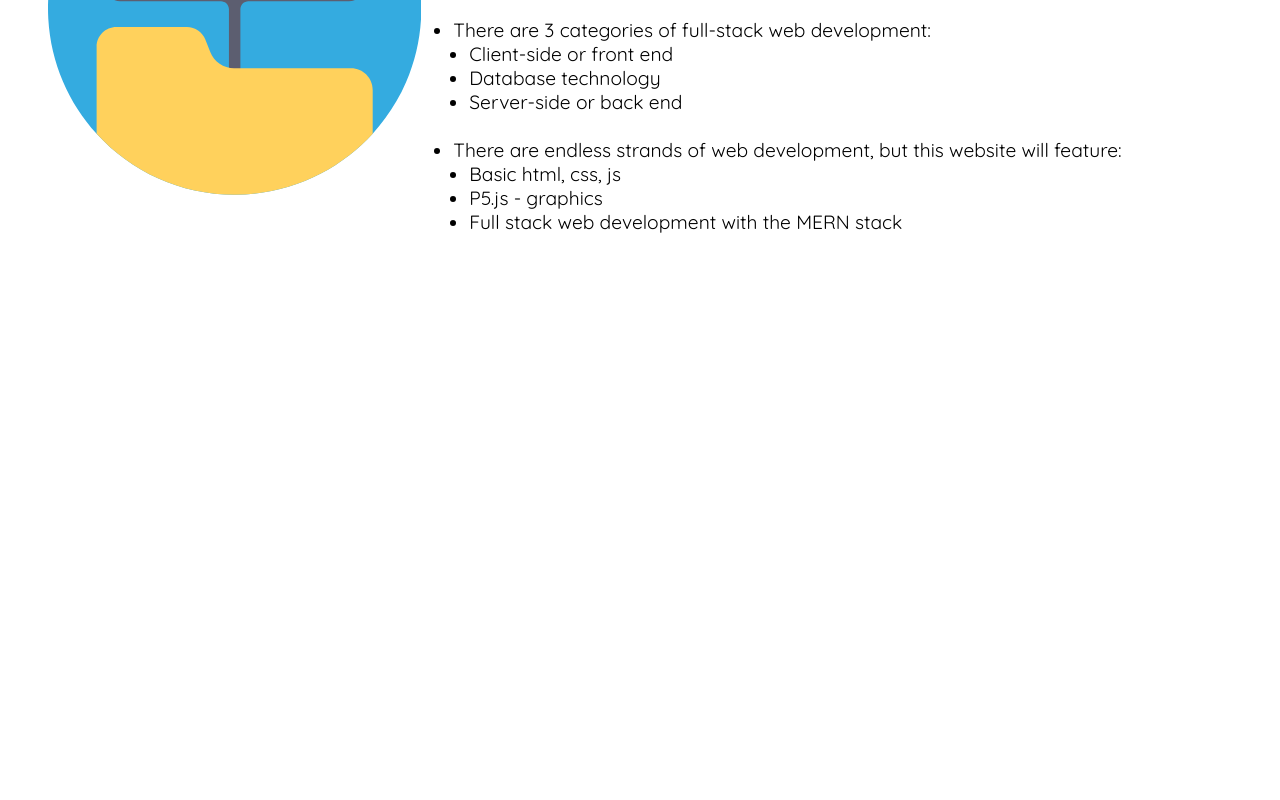
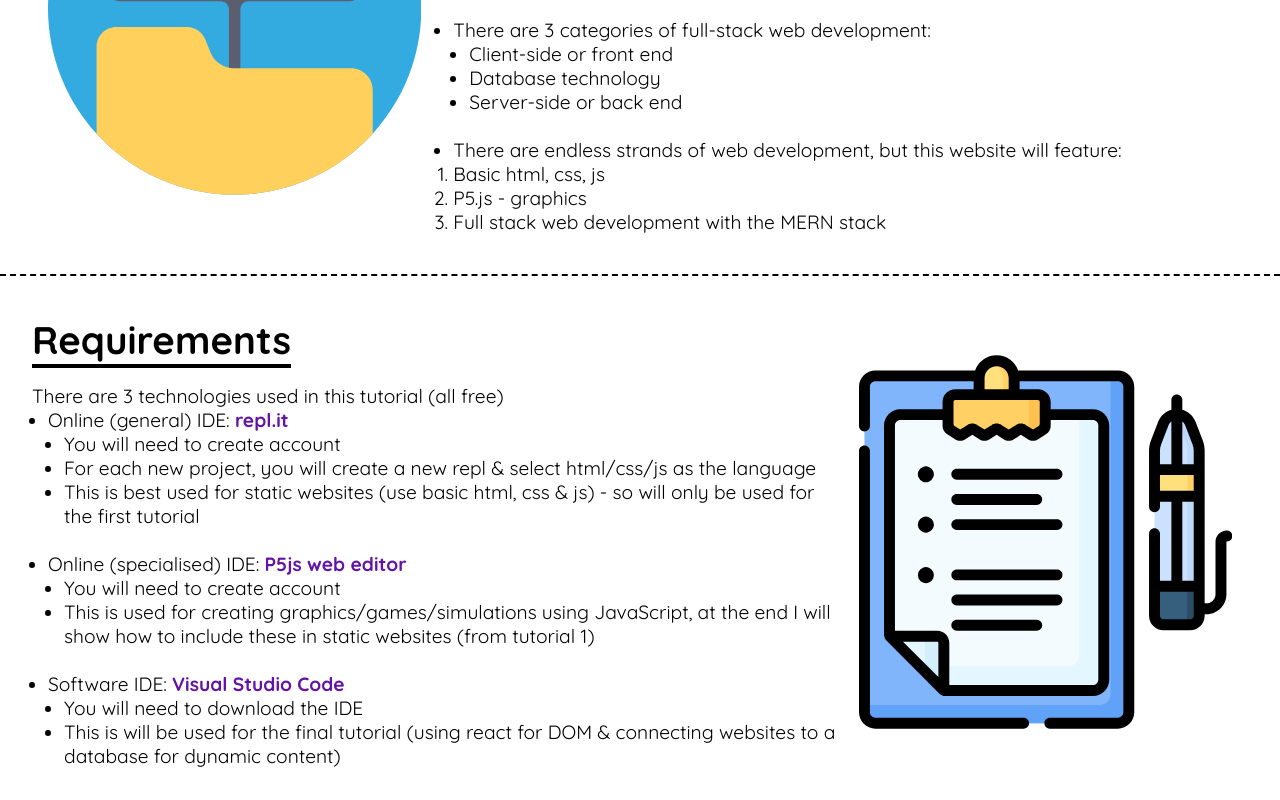
Before and after one commit to HarryD05/code4all, a React (Create React App) app: page /#/webdev in a window 1280 px wide. Shown: the part 1050-1850 px from the top of the page. Before the commit the page ends 1316 px from the top, so only its background shows below. Built offline with nearby package versions, Linux system fonts and the light colour scheme; a web font is replaced by a local one.

Commit message:
Added requirements for webdev tutorial

```diff
--- a/src/components/navigation/Navbar.js
+++ b/src/components/navigation/Navbar.js
@@ -1,5 +1,5 @@
 //React dependencies
-import React, { useState, useContext } from 'react';
+import React, { useContext } from 'react';
 import { NavLink } from 'react-router-dom';
 
 //SVGs
--- a/src/pages/webdev.js
+++ b/src/pages/webdev.js
@@ -12,6 +12,7 @@ import './pages.scss';
 
 //Assets
 import { ReactComponent as WebdevLogo } from './../assets/svgs/webdev-logo.svg';
+import { ReactComponent as Requirements } from './../assets/svgs/requirements.svg';
 
 const Webdev = () => {
   const locContext = useContext(LocationContext);
@@ -23,7 +24,7 @@ const Webdev = () => {
 
       <div id="intro">
         <div className="divided-box-left">
-          <WebdevLogo alt="html css js logo" />
+          <WebdevLogo alt="html css/js/logo" />
 
           <div className="requirements">
             <h1>Description</h1>
@@ -51,16 +52,53 @@ const Webdev = () => {
               <br />
 
               <li>There are endless strands of web development, but this website will feature: </li>
-              <ul>
+              <ol>
                 <li>Basic html, css, js</li>
                 <li>P5.js - graphics</li>
                 <li>Full stack web development with the MERN stack</li>
-              </ul>
+              </ol>
             </ul>
           </div>
         </div>
       </div>
-    </div>
+
+      <hr />
+
+      <div className="divided-box-right">
+        <div className="requirements">
+          <h1>Requirements</h1>
+          <p>There are 3 technologies used in this tutorial (all free)</p>
+          <ul>
+            <li>Online (general) IDE: <a href="https://repl.it" target="_blank" rel="noopener noreferrer">repl.it</a></li>
+            <ul>
+              <li>You will need to create account</li>
+              <li>For each new project, you will create a new repl & select html/css/js as the language</li>
+              <li>This is best used for static websites (use basic html, css & js) - so will only be used for the first tutorial</li>
+            </ul>
+
+            <br />
+
+            <li>Online (specialised) IDE: <a href="https://editor.p5js.org/" target="_blank" rel="noopener noreferrer">P5js web editor</a></li>
+            <ul>
+              <li>You will need to create account</li>
+              <li>This is used for creating graphics/games/simulations using JavaScript, at the end I will show how to include these in static websites (from tutorial 1)</li>
+            </ul>
+
+            <br />
+
+            <li>Software IDE: <a href="https://code.visualstudio.com/" target="_blank" rel="noopener noreferrer">Visual Studio Code</a></li>
+            <ul>
+              <li>You will need to download the IDE</li>
+              <li>This is will be used for the final tutorial (using react for DOM & connecting websites to a database for dynamic content)</li>
+            </ul>
+
+          </ul>
+
+        </div>
+
+        <Requirements alt="clipboard with pen" />
+      </div>
+    </div >
   );
 }
 
```
